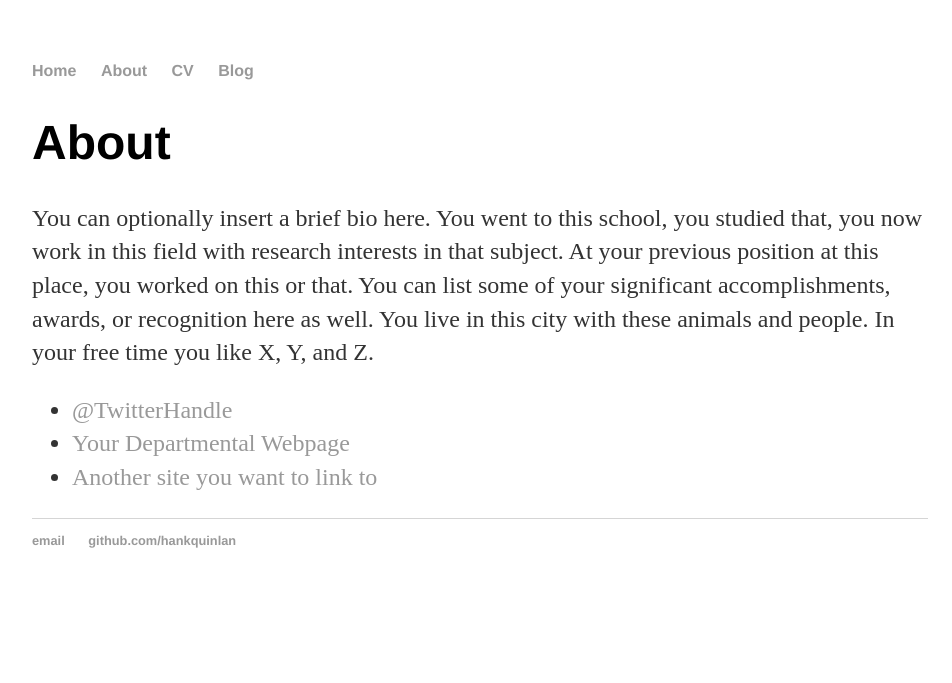
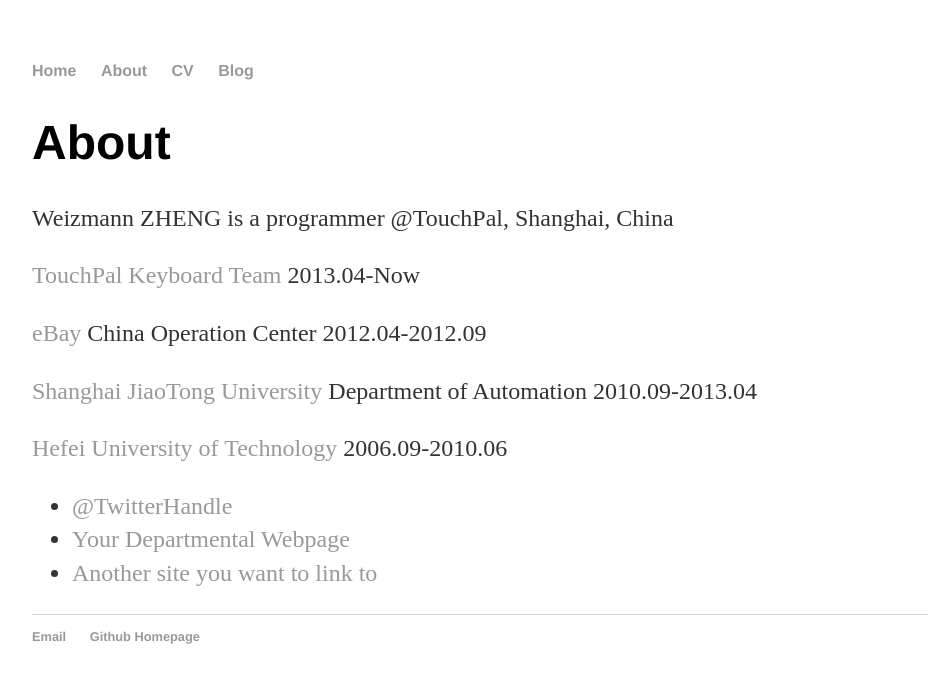
Before and after one commit to weizmann/weizmann.github.io, a Jekyll site: the page built from about/index.html, in a window 1280 px wide. Shown: the top 683 px of the page, without its empty margins (160-1112 px from the left). Built offline with Jekyll 4.4.1, drawn with Linux system fonts in a browser that asks for light colours.

Commit message:
update some details;

```diff
--- a/_layouts/default.html
+++ b/_layouts/default.html
@@ -25,8 +25,8 @@
 
   <footer>
    <ul>
-   <li><a href="mailto:hankquinlanhub@gmail.com">email</a></li>
-   <li><a href="https://github.com/hankquinlan">github.com/hankquinlan</a></li>
+   <li><a href="mailto:zhengwei0828@gmail.com">Email</a></li>
+   <li><a href="https://github.com/weizmann">Github Homepage</a></li>
    </ul>
   </footer>
   </body>
--- a/about/index.html
+++ b/about/index.html
@@ -5,7 +5,11 @@
 
 		<div class="about">
 			<h1>About</h1>
-			<p>You can optionally insert a brief bio here. You went to this school, you studied that, you now work in this field with research interests in that subject. At your previous position at this place, you worked on this or that. You can list some of your significant accomplishments, awards, or recognition here as well. You live in this city with these animals and people. In your free time you like X, Y, and Z.</p>
+			<p>Weizmann ZHENG is a programmer @TouchPal, Shanghai, China</p>
+			<p><a href="http://www.touchpal.com">TouchPal Keyboard Team</a> 2013.04-Now</p>
+			<p><a href="http://www.ebay.com">eBay</a> China Operation Center 2012.04-2012.09</p>
+			<p><a href="http://www.sjtu.edu.cn">Shanghai JiaoTong University</a> Department of Automation 2010.09-2013.04</p>
+			<p><a href="http://www.hfut.edu.cn">Hefei University of Technology</a> 2006.09-2010.06</p>
 
 			<ul class="contacts">
 				<li><a href="#">@TwitterHandle</a></li>
--- a/blog/index.html
+++ b/blog/index.html
@@ -1,6 +1,6 @@
 ---
 layout: default
-title: Hank Quinlan's Blog
+title: Blog
 ---
 <h1>{{ page.title }}</h1>
 <ul class="posts">
--- a/index.html
+++ b/index.html
@@ -4,6 +4,7 @@
 ---
 
 		<div class="blurb">
-			<h1>Hi there, I'm Hank Quinlan!</h1>
-			<p>I'm best known as the horrible cop from <em>A Touch of Evil</em>. Don't trust me. <a href="/about">Read more about my life...</a></p>
+			<h1>Hi there, I'm Weizmann ZHENG</h1>
+			<p>Hello world!</p>
+			<a href="/about">Read more about my life...</a>
 		</div>
```
